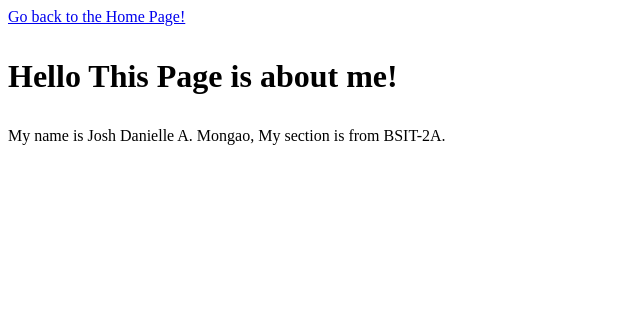
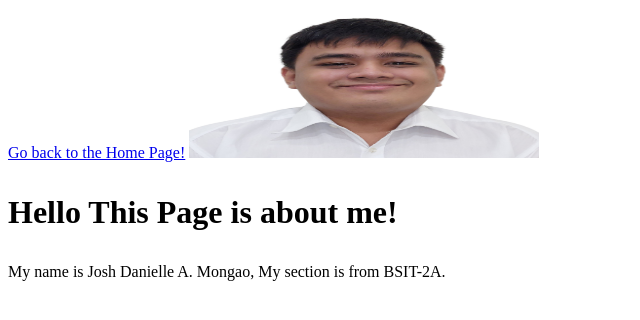
Before and after one commit to jmongao220000002288uiceduph/jmongao220000002288uiceduph.github.io, a plain HTML site: page AboutME.html in a window 1280 px wide. Shown: the whole page, without its empty margins (0-640 px from the left). Drawn offline with Linux system fonts and the light colour scheme.

Commit message:
Update AboutME.html

```diff
--- a/AboutME.html
+++ b/AboutME.html
@@ -7,6 +7,7 @@
     <a href="index.html" rel="external" id="AboutMe 1st Link" >Go back to the Home Page!</a>
 </head>
 <body>
+ <img src="Img/Josh Pic.jpg" alt="Click me!" style="width: 350px; height: 150px;">
     <H1><p>Hello This Page is about me!</p></H1>
 <p>My name is Josh Danielle A. Mongao, My section is from BSIT-2A. </p>
 </body>
```
